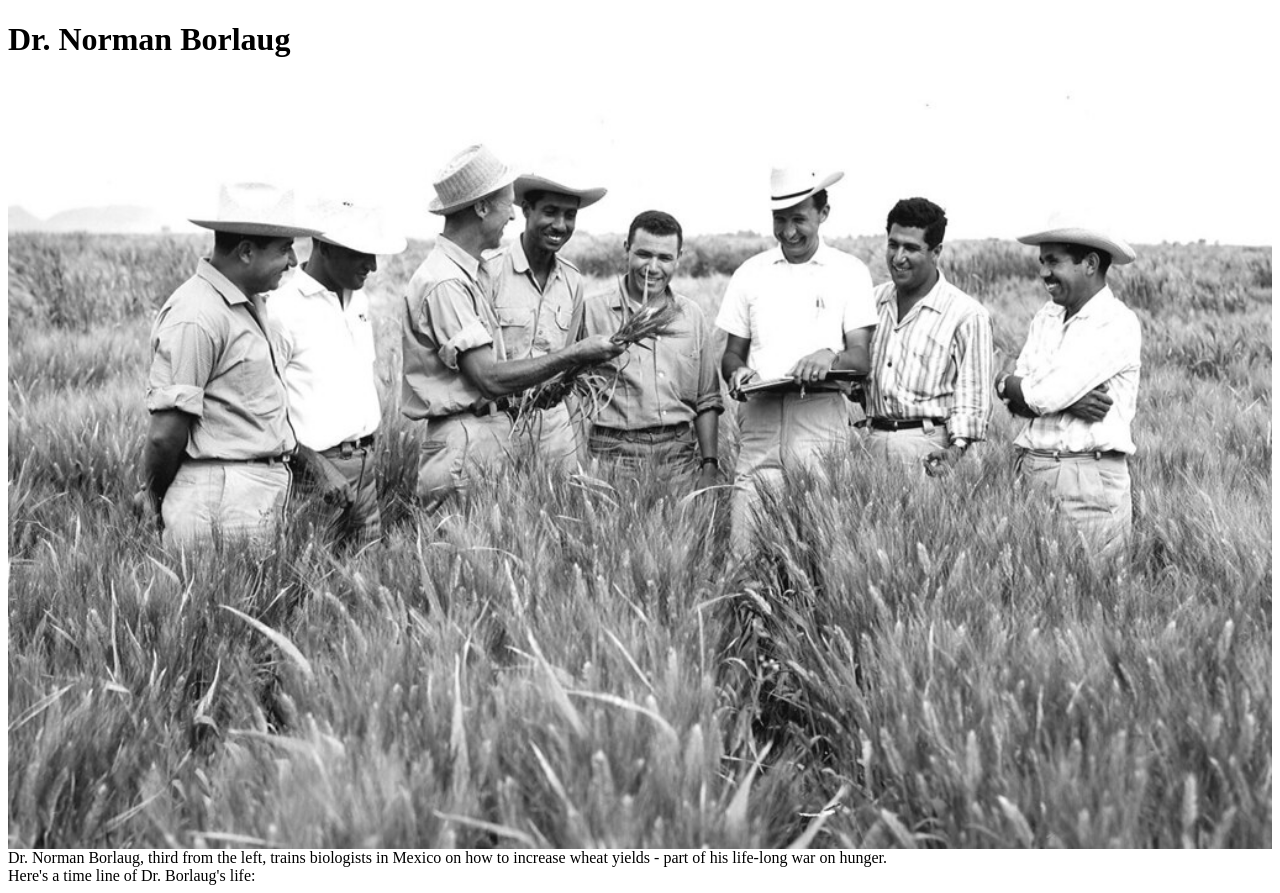
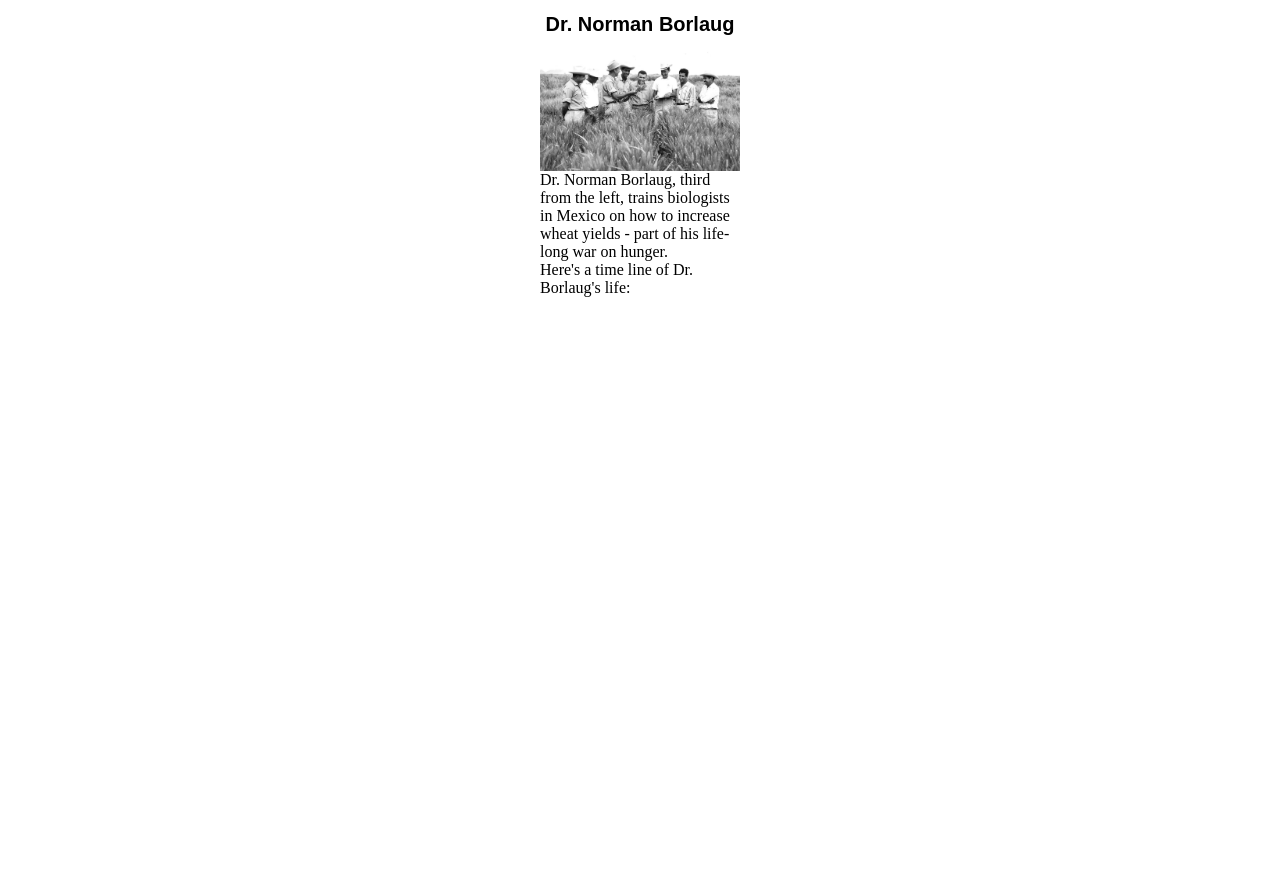
Before and after one commit to boo-shehab/Iraq-kenya, a plain HTML site: page fcc-test-suite-template-master/index.html in a window 1280 px wide. After the commit the page ends 800 px from the top, so only its background shows below. Drawn offline with Linux system fonts and the light colour scheme.

Commit message:
css updates

```diff
--- a/fcc-test-suite-template-master/css/style.css
+++ b/fcc-test-suite-template-master/css/style.css
@@ -7,3 +7,13 @@ img{
   margin-left: auto;
   margin-right: auto;
 }
+#title{
+    font-size: 20px;
+    font-family: sans-serif;
+    text-align: center;
+}
+#main{
+    max-width: 200px;
+    margin-left: auto;
+    margin-right: auto;
+}
```
